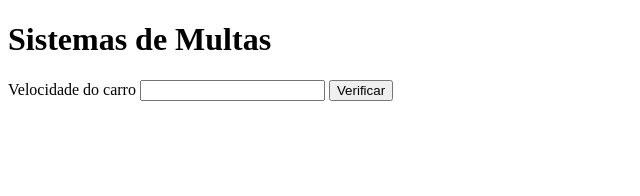
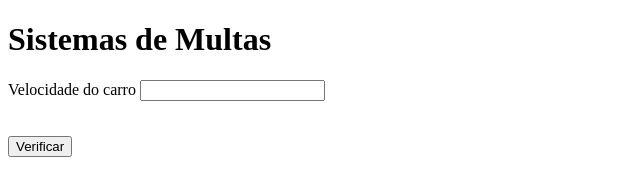
Before and after one commit to WalaceRamosdev/java-script, a plain HTML site: page Módulo D - Condições em JavaScript/ex002.html in a window 1280 px wide. Shown: the whole page, without its empty margins (0-640 px from the left). Drawn offline with Linux system fonts and the light colour scheme.

Commit message:
praticando

```diff
--- a/Módulo D - Condições em JavaScript/ex002.html
+++ b/Módulo D - Condições em JavaScript/ex002.html
@@ -8,7 +8,7 @@
 <body>
     <h1>Sistemas de Multas</h1>
     Velocidade do carro <input type="number" name="txtVel" id="txtVel"><Km>
-    <h><input type="button" value="Verificar" onclick="calcular()"></h>
+    <h1><input type="button" value="Verificar" onclick="calcular()"></h1>
         <div id="res">
 
         </div>
```
Also changed, not shown: Módulo D - Condições em JavaScript/nacionalidade.html (+4 -0 lines).
